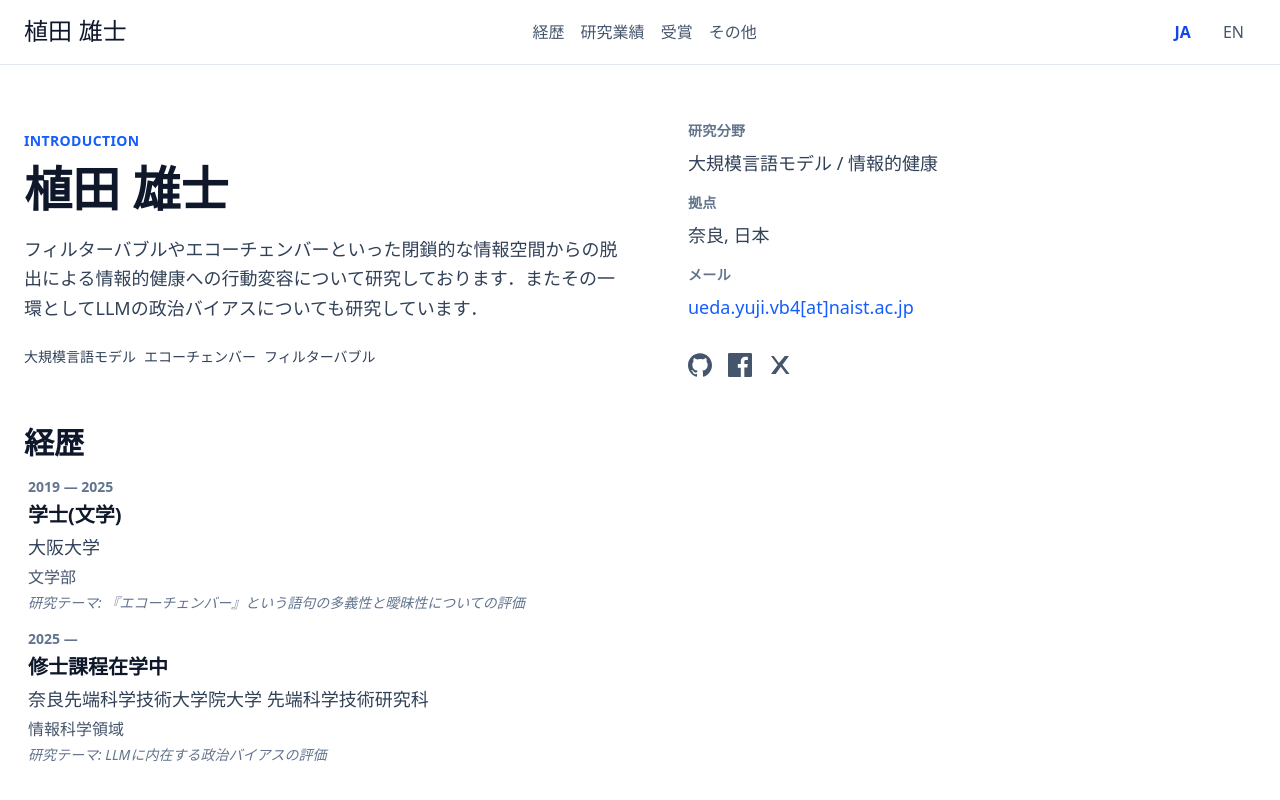
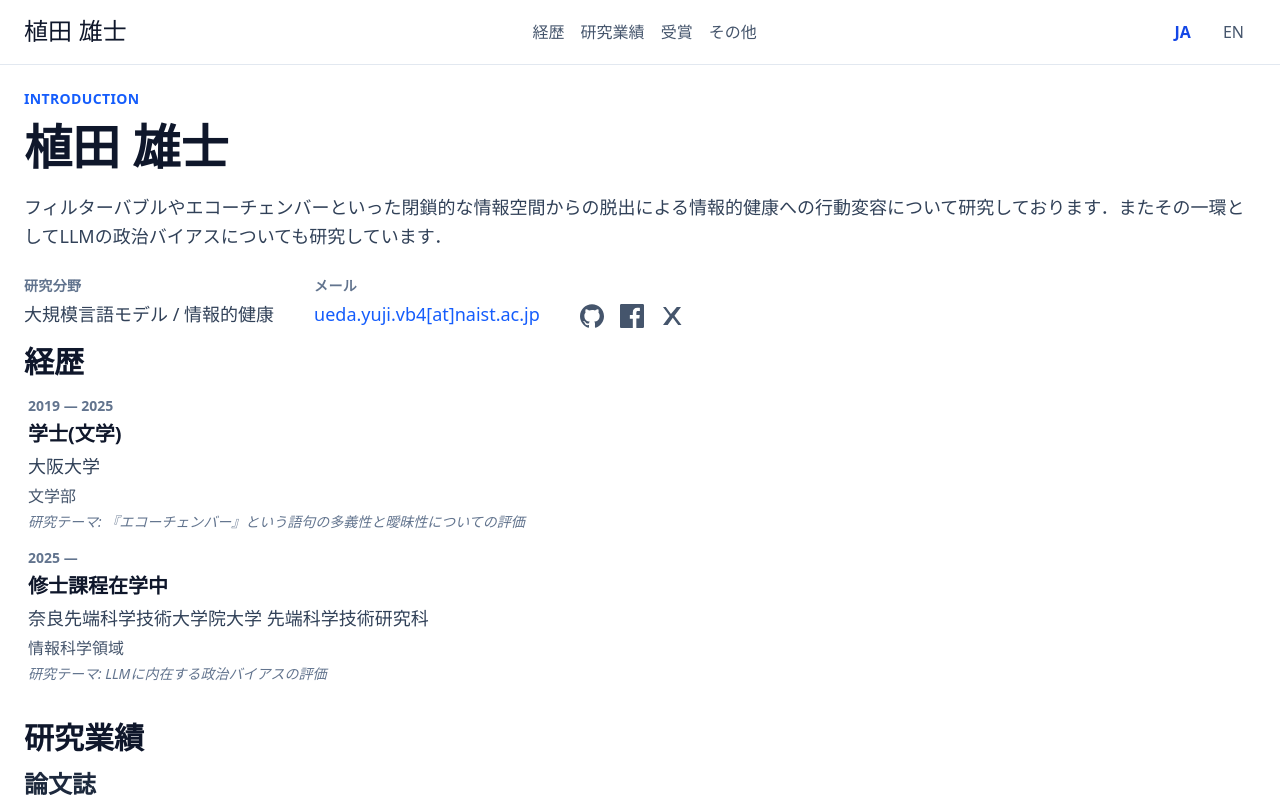
Before and after one commit to yujiponzu/my-page, a Next.js app: page / in a window 1280 px wide. Shown: the top 800 px of the page. Built offline with nearby package versions, Linux system fonts and the light colour scheme; a web font is replaced by a local one.

Commit message:
デザイン修正

```diff
--- a/data/profile.json
+++ b/data/profile.json
@@ -8,16 +8,11 @@
     "ja": ["大規模言語モデル", "情報的健康"],
     "en": ["Large Language Models", "Informational Health"]
   },
-  "keywords": {
-    "ja": ["大規模言語モデル", "エコーチェンバー", "フィルターバブル"],
-    "en": ["Large Language Models", "Echo Chamber", "Filter Bubble"]
-  },
   "bio": {
     "ja": "フィルターバブルやエコーチェンバーといった閉鎖的な情報空間からの脱出による情報的健康への行動変容について研究しております．またその一環としてLLMの政治バイアスについても研究しています．",
     "en": "I study behavioral changes that promote informational health by enabling individuals to escape closed information environments such as filter bubbles and echo chambers. As part of this research, I also investigate political biases in large language models (LLMs)."
   },
   "email": "ueda.yuji.vb4[at]naist.ac.jp",
-  "location": { "ja": "奈良, 日本", "en": "Nara, Japan" },
   "social": {
     "twitter": "https://twitter.com/yujipinzu0417",
     "facebook": "https://www.facebook.com/p/植田雄士-61577329245255/",
--- a/data/publications.json
+++ b/data/publications.json
@@ -39,8 +39,8 @@
     "month": 11,
     "peerReviewed": true,
     "location": {
-      "ja": "加賀",
-      "en": "Kaga"
+      "ja": "石川",
+      "en": "Ishikawa"
     }
   },
   {
@@ -61,8 +61,8 @@
     "peerReviewed": false,
     "pages": "22-28",
     "location": {
-      "ja": "横浜",
-      "en": "Yokohama"
+      "ja": "神奈川",
+      "en": "Kanagawa"
     }
   },
   {
@@ -100,8 +100,8 @@
     "month": 3,
     "peerReviewed": false,
     "location": {
-      "ja": "浜松",
-      "en": "Hamamatsu"
+      "ja": "静岡",
+      "en": "Shizuoka"
     }
   },
   {
@@ -120,8 +120,8 @@
     "month": 8,
     "peerReviewed": false,
     "location": {
-      "ja": "仙台",
-      "en": "Sendai"
+      "ja": "宮城",
+      "en": "Miyagi"
     }
   },
   {
@@ -141,8 +141,8 @@
     "month": 8,
     "peerReviewed": false,
     "location": {
-      "ja": "札幌",
-      "en": "Sapporo"
+      "ja": "北海道",
+      "en": "Hokkaido"
     }
   },
   {
@@ -182,8 +182,8 @@
     "month": 9,
     "peerReviewed": false,
     "location": {
-      "ja": "浜松",
-      "en": "Hamamatsu"
+      "ja": "静岡",
+      "en": "Shizuoka"
     }
   }
 ]
--- a/src/app/layout.tsx
+++ b/src/app/layout.tsx
@@ -4,7 +4,7 @@ import "./globals.css";
 export const metadata: Metadata = {
   title: "植田雄士",
   description:
-    "植田雄士（Yuji Ueda）の研究ホームページ。大規模言語モデル（LLM）、エコーチェンバー、フィルターバブル、情報的健康に関する研究・業績を掲載。",
+    "植田雄士（Yuji Ueda）の研究ホームページ。研究・業績を掲載。",
   robots: {
     index: true,
     follow: true,
--- a/src/app/page.tsx
+++ b/src/app/page.tsx
@@ -16,10 +16,8 @@ type Profile = {
   name: Localized;
   title: Localized;
   researchAreas: LocalizedList;
-  keywords: LocalizedList | string[];
   bio: Localized;
   email: string;
-  location: Localized | string;
   social: {
     twitter: string;
     facebook: string;
@@ -358,7 +356,6 @@ export default function Home() {
       <main>
         <section className="relative overflow-hidden bg-white pb-0 pt-2 sm:pb-3 sm:pt-10 lg:pb-2 lg:pt-6">
           <div className="container mx-auto px-4 sm:px-6">
-            <div className="grid items-center gap-8 sm:gap-10 lg:gap-8 lg:grid-cols-2">
             <div className="min-w-0">
               <p className="mb-2 text-sm font-semibold uppercase tracking-wide text-blue-600">
                 {lang === "ja" ? "Introduction" : "Introduction"}
@@ -366,45 +363,22 @@ export default function Home() {
               <h1 className="mb-4 text-3xl font-bold leading-tight text-slate-900 sm:text-4xl lg:text-5xl">
                 {profile.name[lang]}
               </h1>
-                <p className="mb-6 text-base leading-relaxed text-slate-700 sm:text-lg">
+              <p className="text-base leading-relaxed text-slate-700 sm:text-lg">
                 {profile.bio[lang]}
               </p>
-                <div className="flex flex-wrap gap-2">
-                  {(Array.isArray(profile.keywords)
-                    ? profile.keywords
-                    : profile.keywords[lang]
-                  ).map((keyword) => (
-                    <span
-                      key={keyword}
-                      className="text-sm font-medium text-slate-700"
-                    >
-                      {keyword}
-                    </span>
-                  ))}
-                </div>
             </div>
 
-              <div className="min-w-0 space-y-4 rounded-lg bg-white p-5 sm:p-8">
-                <div>
-                  <h3 className="mb-2 text-sm font-semibold uppercase tracking-wide text-slate-500">
+            <div className="mt-6 flex flex-wrap items-end gap-x-10 gap-y-4">
+              <div className="min-w-0">
+                <h3 className="mb-1 text-sm font-semibold uppercase tracking-wide text-slate-500">
                   {lang === "ja" ? "研究分野" : "Research Areas"}
                 </h3>
                 <p className="text-base text-slate-700 sm:text-lg">
                   {profile.researchAreas[lang].join(" / ")}
                 </p>
               </div>
-                <div>
-                  <h3 className="mb-2 text-sm font-semibold uppercase tracking-wide text-slate-500">
-                    {lang === "ja" ? "拠点" : "Location"}
-                  </h3>
-                  <p className="text-base text-slate-700 sm:text-lg">
-                    {typeof profile.location === "string"
-                      ? profile.location
-                      : profile.location[lang]}
-                  </p>
-                </div>
-                <div>
-                  <h3 className="mb-2 text-sm font-semibold uppercase tracking-wide text-slate-500">
+              <div className="min-w-0">
+                <h3 className="mb-1 text-sm font-semibold uppercase tracking-wide text-slate-500">
                   {lang === "ja" ? "メール" : "Email"}
                 </h3>
                 <a
@@ -414,7 +388,7 @@ export default function Home() {
                   {profile.email}
                 </a>
               </div>
-                <div className="flex gap-4 pt-4">
+              <div className="flex gap-4">
                 {socialLinks.map((social) => (
                   <a
                     key={social.name}
@@ -428,7 +402,6 @@ export default function Home() {
                     <span className="sr-only">{social.label}</span>
                   </a>
                 ))}
-                </div>
               </div>
             </div>
           </div>
--- /dev/null
+++ b/src/css.d.ts
@@ -0,0 +1 @@
+declare module "*.css";
```
Lines whose indentation alone changed are shown as unchanged.
